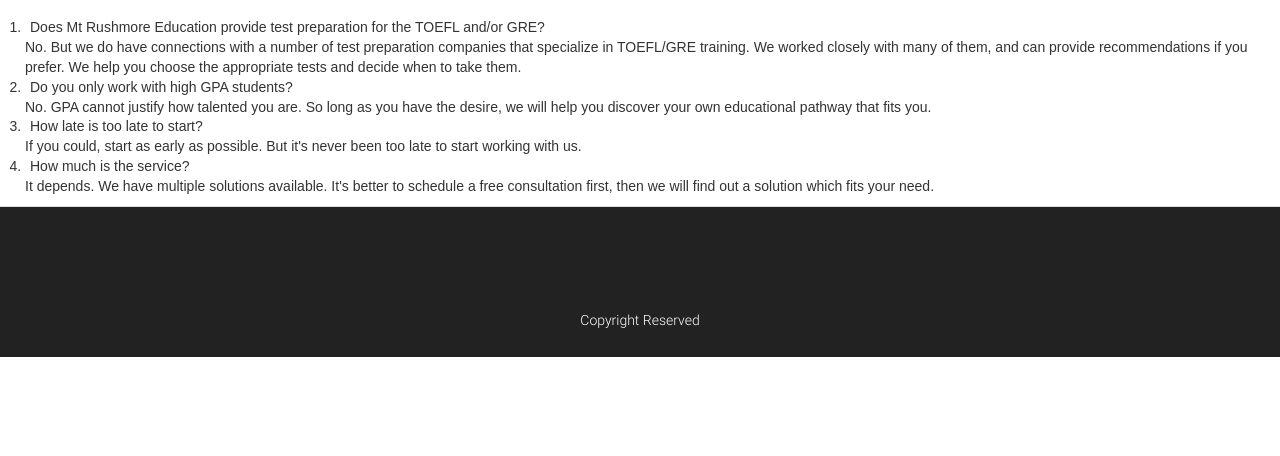
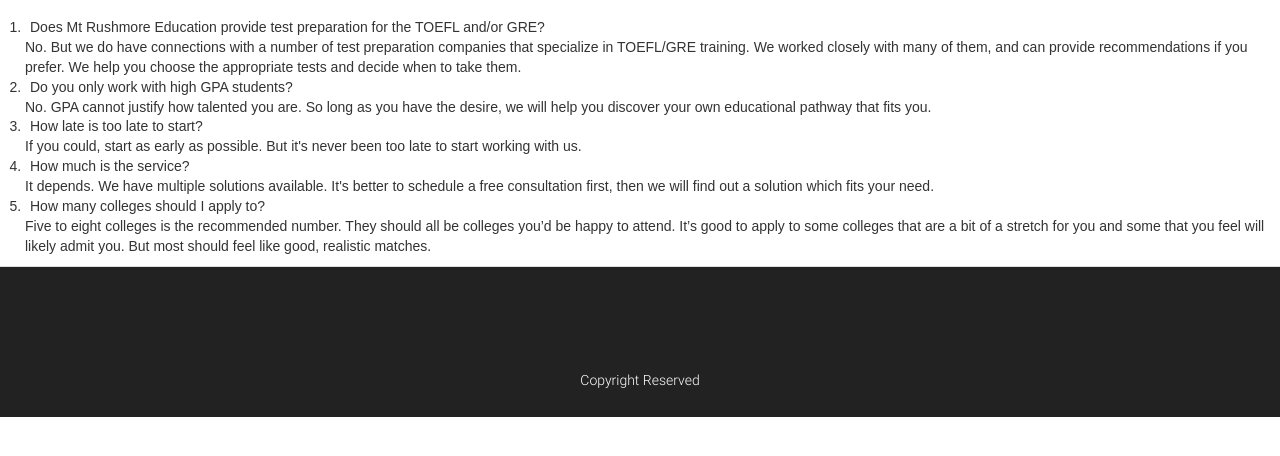
Before and after one commit to mtredu/mtredu.github.io, a plain HTML site: page projects.html in a window 1280 px wide. Shown: the part 190-646 px from the top of the page. Drawn offline with Linux system fonts and the light colour scheme.

Commit message:
FAQs update

```diff
--- a/projects.html
+++ b/projects.html
@@ -112,6 +112,8 @@ No. GPA cannot justify how talented you are. So long as you have the desire, we
 If you could, start as early as possible. But it's never been too late to start working with us.
 <li>How much is the service? </li>
 It depends. We have multiple solutions available. It's better to schedule a free consultation first, then we will find out a solution which fits your need.
+<li>How many colleges should I apply to? </li>
+Five to eight colleges is the recommended number. They should all be colleges you’d be happy to attend. It’s good to apply to some colleges that are a bit of a stretch for you and some that you feel will likely admit you. But most should feel like good, realistic matches.
 </ol>
 </span></p></div>
 <div style="height:0px;width:0px;overflow:hidden;-webkit-margin-top-collapse: separate;"></div>
```
Also changed, not shown: services.html (+2 -0 lines).
